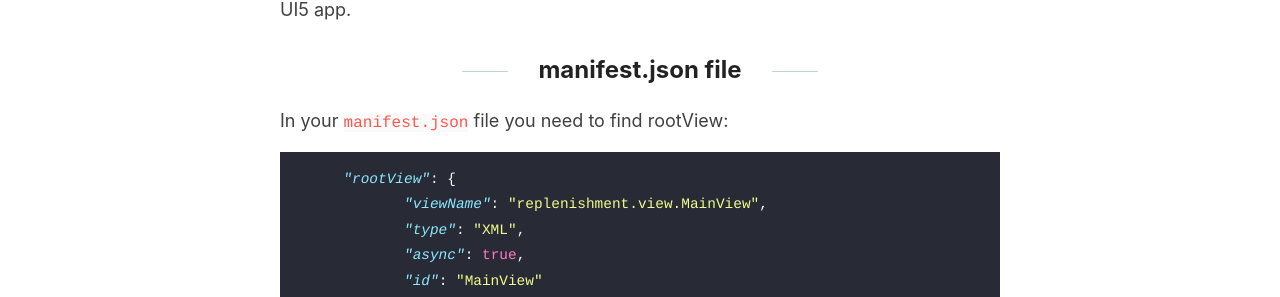
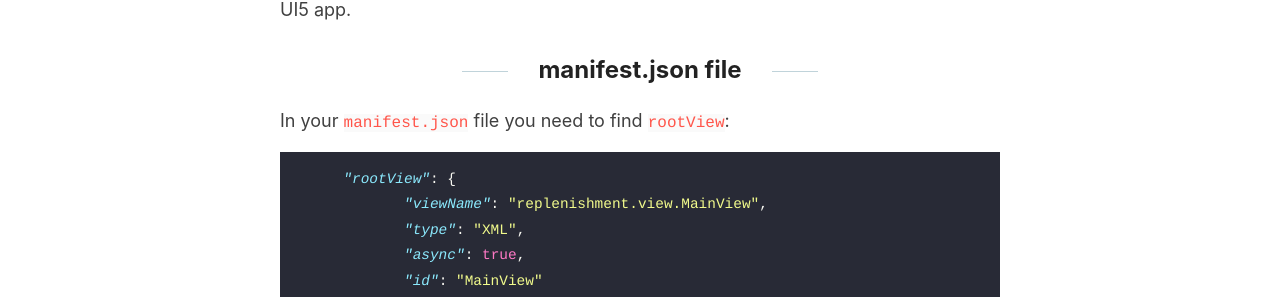
Before and after one commit to XAP-Software/XAP-Software.github.io, a Jekyll site: the page built from _posts/2022-04-06-general_shellbar.md, in a window 1280 px wide. Shown: the part 324-621 px from the top of the page. Built offline with Jekyll 4.4.1, drawn with Linux system fonts in a browser that asks for light colours.

````diff
--- a/_posts/2022-04-06-general_shellbar.md
+++ b/_posts/2022-04-06-general_shellbar.md
@@ -10,7 +10,7 @@ In this article we show you how to add general shellbar for every view in your S
 
 ## manifest.json file
 
-In your `manifest.json` file you need to find rootView:
+In your `manifest.json` file you need to find `rootView`:
 
 ```json
      "rootView": {
````
